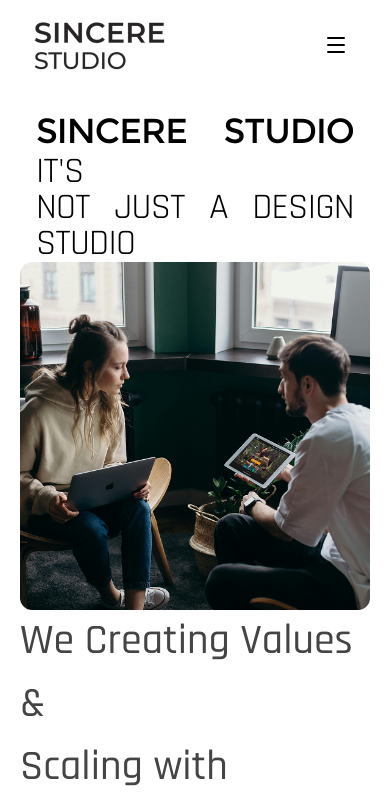
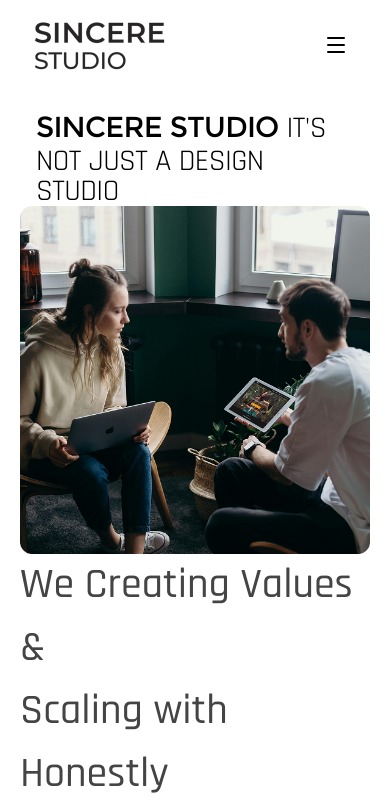
Before and after one commit to cristianccgg/sincere-studio, a React (Vite) app: page / in a window 390 px wide. Shown: the top 804 px of the page. Built offline with nearby package versions, Linux system fonts and the light colour scheme.

Commit message:
Update Landing.jsx

```diff
--- a/src/components/pages/Landing.jsx
+++ b/src/components/pages/Landing.jsx
@@ -65,39 +65,35 @@ const Landing = () => {
       <section className="w-full mt-4">
         <div className="flex mx-auto relative">
           {/* Mobile/Tablet text */}
-          <div className="flex flex-col w-full justify-center px-4 lg:hidden">
-            <div className="flex flex-wrap justify-between items-baseline leading-none gap-x-2">
-              <span className="font-nats text-[48px] sm:text-[72px] lg:text-[96px] font-normal tracking-[-0.02em]">
+          <div className="flex flex-wrap w-full items-baseline px-4 lg:hidden leading-none gap-x-2">
+            <span className="font-nats text-[40px] sm:text-[72px] lg:text-[96px] font-normal tracking-[-0.02em]">
               SINCERE
             </span>
-              <span className="font-nats text-[48px] sm:text-[72px] lg:text-[96px] font-normal tracking-[-0.02em]">
+            <span className="font-nats text-[40px] sm:text-[72px] lg:text-[96px] font-normal tracking-[-0.02em]">
               STUDIO
             </span>
-              <span className="font-rajdhani text-[36px] sm:text-[54px] lg:text-[72px] tracking-[-0.02em]">
+            <span className="font-rajdhani text-[30px] sm:text-[54px] lg:text-[72px] tracking-[-0.02em]">
               IT'S
             </span>
-            </div>
-            <div className="flex flex-wrap justify-between items-baseline leading-none gap-x-2">
-              <span className="font-rajdhani text-[36px] sm:text-[54px] lg:text-[72px] tracking-[-0.02em]">
+            <span className="font-rajdhani text-[30px] sm:text-[54px] lg:text-[72px] tracking-[-0.02em]">
               NOT
             </span>
-              <span className="font-rajdhani text-[36px] sm:text-[54px] lg:text-[72px] tracking-[-0.02em]">
+            <span className="font-rajdhani text-[30px] sm:text-[54px] lg:text-[72px] tracking-[-0.02em]">
               JUST
             </span>
-              <span className="font-rajdhani text-[36px] sm:text-[54px] lg:text-[72px] tracking-[-0.02em]">
+            <span className="font-rajdhani text-[30px] sm:text-[54px] lg:text-[72px] tracking-[-0.02em]">
               A
             </span>
-              <span className="font-rajdhani text-[36px] sm:text-[54px] lg:text-[72px] tracking-[-0.02em]">
+            <span className="font-rajdhani text-[30px] sm:text-[54px] lg:text-[72px] tracking-[-0.02em]">
               DESIGN
             </span>
-              <span className="font-rajdhani text-[36px] sm:text-[54px] lg:text-[72px] tracking-[-0.02em]">
+            <span className="font-rajdhani text-[30px] sm:text-[54px] lg:text-[72px] tracking-[-0.02em]">
               STUDIO
             </span>
           </div>
-          </div>
           {/* Desktop text - scales proportionally based on 1728px, max at design size */}
           <div
-            className="hidden lg:flex flex-col justify-center"
+            className="hidden lg:flex flex-col justify-center lg:pr-8 xl:pr-0"
             style={{
               width: "min(59.8vw, 1033px)",
               height: "min(15.6vw, 270px)",
@@ -185,7 +181,7 @@ const Landing = () => {
             </defs>
           </svg>
           <div
-            className="absolute -right-px bg-cover hidden lg:block"
+            className="absolute bg-cover hidden lg:block lg:-right-2 xl:right-0"
             style={{
               width: "min(59vw, 1020px)",
               height: "min(48.6vw, 840px)",
@@ -223,7 +219,7 @@ const Landing = () => {
             alt="hero-img1"
             style={{ maxWidth: "min(32vw, 574px)" }}
           />
-          <div className="shrink-0 bg-white pr-4 xl:pr-0 flex flex-col items-end">
+          <div className="shrink-0 bg-white lg:pr-8 2xl:pr-0 flex flex-col items-end">
             <h2
               className="font-medium text-[#444444] leading-tight whitespace-nowrap"
               style={{ fontSize: "min(2.78vw, 48px)" }}
```
Lines whose indentation alone changed are shown as unchanged.
